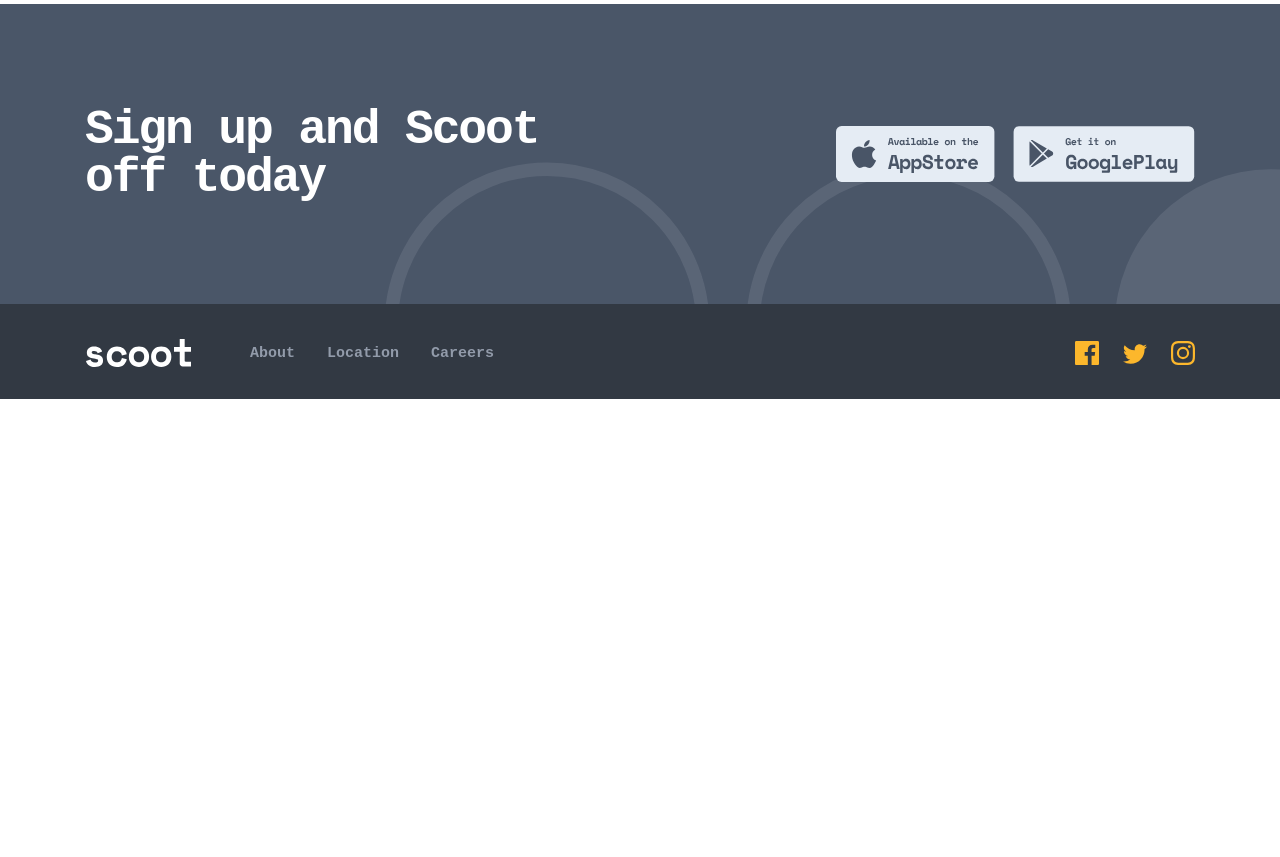
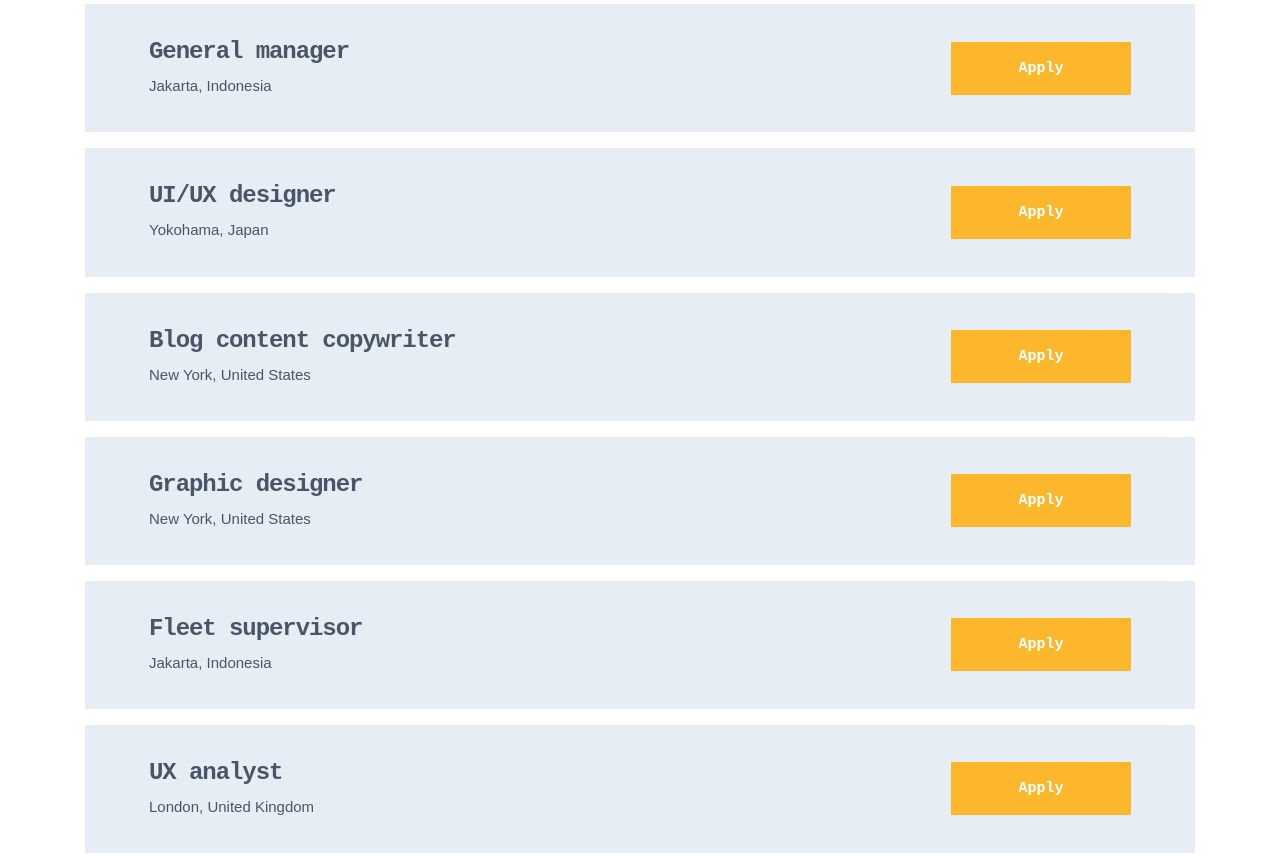
Before and after one commit to annaindistress/frontend-mentor-scoot-multi-page-website, a website built with Vite: page src/careers.html in a window 1280 px wide. Shown: the part 1023-1880 px from the top of the page. Before the commit the page ends 1422 px from the top, so only its background shows below. Built offline with nearby package versions, Linux system fonts and the light colour scheme; a web font is replaced by a local one.

Commit message:
Add jobs section

```diff
--- a/src/careers.html
+++ b/src/careers.html
@@ -72,6 +72,41 @@
           </li>
         </ul>
       </section>
+      <section class="jobs">
+        <h2 class="visually-hidden">Our job offers</h2>
+        <ul class="jobs__list">
+          <li class="jobs__item">
+            <p class="jobs__title">General manager</p>
+            <p class="jobs__place">Jakarta, Indonesia</p>
+            <a class="jobs__button button" href="#">Apply</a>
+          </li>
+          <li class="jobs__item">
+            <p class="jobs__title">UI/UX designer</p>
+            <p class="jobs__place">Yokohama, Japan</p>
+            <a class="jobs__button button" href="#">Apply</a>
+          </li>
+          <li class="jobs__item">
+            <p class="jobs__title">Blog content copywriter</p>
+            <p class="jobs__place">New York, United States</p>
+            <a class="jobs__button button" href="#">Apply</a>
+          </li>
+          <li class="jobs__item">
+            <p class="jobs__title">Graphic designer</p>
+            <p class="jobs__place">New York, United States</p>
+            <a class="jobs__button button" href="#">Apply</a>
+          </li>
+          <li class="jobs__item">
+            <p class="jobs__title">Fleet supervisor</p>
+            <p class="jobs__place">Jakarta, Indonesia</p>
+            <a class="jobs__button button" href="#">Apply</a>
+          </li>
+          <li class="jobs__item">
+            <p class="jobs__title">UX analyst</p>
+            <p class="jobs__place">London, United Kingdom</p>
+            <a class="jobs__button button" href="#">Apply</a>
+          </li>
+        </ul>
+      </section>
     </main>
     <footer class="footer">
       <section class="footer__app">
--- /dev/null
+++ b/src/styles/components/jobs.css
@@ -0,0 +1,79 @@
+.jobs {
+  margin-block-end: 120px;
+}
+
+.jobs__list {
+  display: grid;
+  gap: 16px;
+  width: calc(100% - 64px);
+  max-width: 1110px;
+  margin: 0 auto;
+  padding: 0;
+  list-style: none;
+}
+
+.jobs__item {
+  padding: 32px;
+  padding-block-start: 36px;
+  text-align: center;
+  color: var(--dark-navy);
+  background-color: var(--light-grey);
+}
+
+.jobs__title {
+  margin-block-start: 0;
+  margin-block-end: 4px;
+  font-family: 'Space Mono', monospace;
+  font-weight: 700;
+  font-size: 18px;
+  line-height: 1.33;
+  letter-spacing: -.8px;
+}
+
+.jobs__place {
+  margin-block-start: 0;
+  margin-block-end: 16px;
+}
+
+.jobs__button {
+  width: 100%;
+}
+
+@media (min-width: 768px) {
+
+  .jobs__list {
+    width: calc(100% - 80px);
+  }
+
+  .jobs__item {
+    display: grid;
+    grid-template-columns: 1fr 180px;
+    align-items: center;
+    padding-block: 34px;
+    padding-inline: 48px;
+    text-align: start;
+  }
+
+  .jobs__button {
+    grid-column: 2 / 3;
+    grid-row: 1 / 3;
+  }
+
+  .jobs__title {
+    margin-block-end: 7px;
+    font-size: 24px;
+    line-height: 1.17;
+    letter-spacing: -1.07px;
+  }
+
+  .jobs__place {
+    margin-block-end: 0;
+  }
+}
+
+@media (min-width: 1200px) {
+
+  .jobs__item {
+    padding-inline: 64px;
+  }
+}
--- a/src/styles/style.css
+++ b/src/styles/style.css
@@ -9,6 +9,7 @@
 @import './components/page-header.css';
 @import './components/manual.css';
 @import './components/values.css';
+@import './components/jobs.css';
 @import './components/footer.css';
 
 :root {
```
